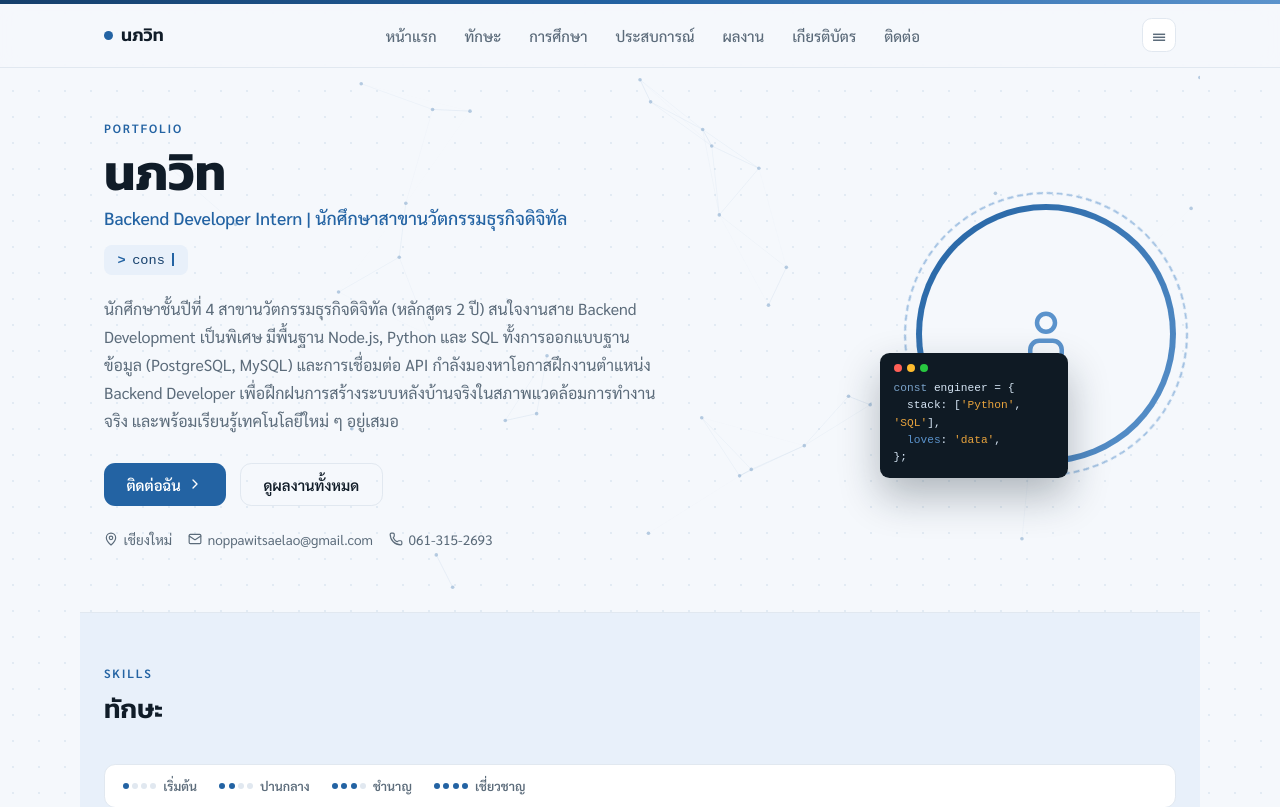
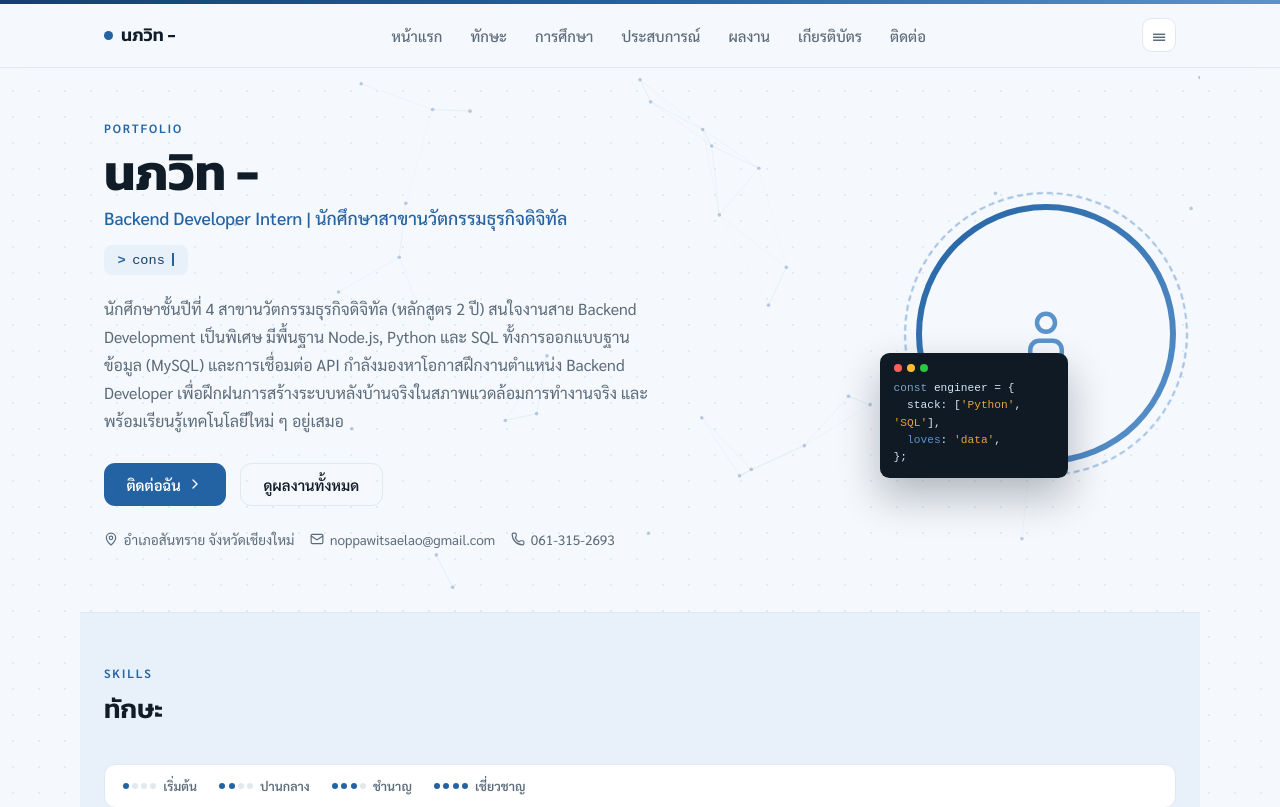
Before and after one commit to noppawit1480-byte/Portfolio, a plain HTML site: page index.html in a window 1280 px wide. Shown: the top 807 px of the page. Drawn offline with nearby package versions, Linux system fonts and the light colour scheme.

Commit message:
Add files via upload

```diff
--- a/data.js
+++ b/data.js
@@ -1,35 +1,22 @@
-/* ============================================================
-   แก้ไขข้อมูลของคุณตรงนี้ที่เดียว แล้ว commit + push ขึ้น GitHub
-   เว็บจะอัปเดตให้อัตโนมัติ (ไม่ต้อง build หรือติดตั้งอะไรเพิ่ม)
-
-   จุดที่มีคอมเมนต์ "⚠" คือจุดที่ควรตรวจสอบ/เติมเองก่อนเผยแพร่จริง
-   ============================================================ */
-
 const PORTFOLIO_DATA = {
 
   // ---------- ข้อมูลส่วนตัว ----------
   profile: {
-    name: "นภวิท", // ยืนยันแล้วว่าไม่มีนามสกุล
+    name: "นภวิท -",
     title: "Backend Developer Intern | นักศึกษาสาขานวัตกรรมธุรกิจดิจิทัล",
-    bio: "นักศึกษาชั้นปีที่ 4 สาขานวัตกรรมธุรกิจดิจิทัล (หลักสูตร 2 ปี) สนใจงานสาย Backend Development เป็นพิเศษ มีพื้นฐาน Node.js, Python และ SQL ทั้งการออกแบบฐานข้อมูล (PostgreSQL, MySQL) และการเชื่อมต่อ API กำลังมองหาโอกาสฝึกงานตำแหน่ง Backend Developer เพื่อฝึกฝนการสร้างระบบหลังบ้านจริงในสภาพแวดล้อมการทำงานจริง และพร้อมเรียนรู้เทคโนโลยีใหม่ ๆ อยู่เสมอ",
+    bio: "นักศึกษาชั้นปีที่ 4 สาขานวัตกรรมธุรกิจดิจิทัล (หลักสูตร 2 ปี) สนใจงานสาย Backend Development เป็นพิเศษ มีพื้นฐาน Node.js, Python และ SQL ทั้งการออกแบบฐานข้อมูล (MySQL) และการเชื่อมต่อ API กำลังมองหาโอกาสฝึกงานตำแหน่ง Backend Developer เพื่อฝึกฝนการสร้างระบบหลังบ้านจริงในสภาพแวดล้อมการทำงานจริง และพร้อมเรียนรู้เทคโนโลยีใหม่ ๆ อยู่เสมอ",
     photoUrl: "", // ⚠ ใส่ลิงก์รูปโปรไฟล์ (เช่น อัปโหลดใส่โฟลเดอร์ images/ ในโปรเจกต์นี้แล้วใช้ path แบบเดียวกับรูปเกียรติบัตรด้านล่าง)
     resumeUrl: "", // ใส่ลิงก์ไฟล์ PDF เรซูเม่ของคุณ (เช่น อัปโหลดขึ้น Google Drive แบบเปิดดูได้ แล้ววางลิงก์ตรงนี้)
-    location: "เชียงใหม่", // ตั้งใจใส่แค่จังหวัด ไม่ใส่ที่อยู่เต็มเพื่อความเป็นส่วนตัว
+    location: "อำเภอสันทราย จังหวัดเชียงใหม่", // ตั้งใจใส่แค่จังหวัด ไม่ใส่ที่อยู่เต็มเพื่อความเป็นส่วนตัว
     email: "noppawitsaelao@gmail.com",
     phone: "061-315-2693",
     // ข้อความที่จะพิมพ์วนไปเรื่อย ๆ แบบเทอร์มินัลใต้ตำแหน่งงาน แก้/เพิ่ม/ลบได้ตามใจ
     taglines: [
       'const role = "Backend Developer Intern";',
       'app.post("/api/skills", (req, res) => res.send("ready to learn"));',
-      "ออกแบบฐานข้อมูลและ API ด้วย Node.js, SQL และ PostgreSQL",
+      "ออกแบบฐานข้อมูลและ API ด้วย Node.js, SQL",
     ],
   },
-
-  // ---------- ทักษะ ----------
-  // category ที่รองรับ: "ทักษะเทคนิค", "เครื่องมือ", "ภาษา", "ทักษะทางสังคม"
-  // level ที่รองรับ: "เริ่มต้น", "ปานกลาง", "ชำนาญ", "เชี่ยวชาญ"
-  // ⚠ ระดับ (level) ของทักษะเทคนิค/เครื่องมือ/ทักษะทางสังคม ผมตั้งเป็น "ปานกลาง" ให้เป็นค่าเริ่มต้นทั้งหมด
-  //    เพราะในเรซูเม่ไม่ได้ระบุระดับความชำนาญแต่ละอย่างไว้ — กรุณาปรับให้ตรงกับความสามารถจริงของคุณ
   skills: [
     // Core Programming (เรียงให้ทักษะที่เกี่ยวกับ Backend ขึ้นก่อน)
     { name: "Node.js", category: "ทักษะเทคนิค", level: "ปานกลาง" },
@@ -67,6 +54,16 @@ const PORTFOLIO_DATA = {
   // ---------- ประวัติการศึกษา ----------
   education: [
     {
+      school: "มหาวิทยาลัยแม่โจ้",
+      degree: "ปริญญาตรี (ต่อเนื่อง 2 ปี)",
+      field: "นวัตกรรมธุรกิจดิจิทัล (คณะบริหารธุรกิจ)",
+      startDate: "2568",
+      endDate: "ปัจจุบัน (กำลังศึกษาอยู่)",
+      gpa: "3.67",
+      logoUrl: "images/logos/maejo-university.png",
+      description: "",
+    },
+    {
       school: "วิทยาลัยเทคโนโลยีโปลิเทคนิคลานนา เชียงใหม่",
       degree: "ประกาศนียบัตรวิชาชีพชั้นสูง (ปวส.)",
       field: "เทคโนโลยีสารสนเทศ",
@@ -86,23 +83,11 @@ const PORTFOLIO_DATA = {
       logoUrl: "images/logos/lanna-polytechnic.png",
       description: "",
     },
-    {
-      school: "มหาวิทยาลัยแม่โจ้",
-      degree: "ปริญญาตรี (ต่อเนื่อง 2 ปี)",
-      field: "นวัตกรรมธุรกิจดิจิทัล (คณะบริหารธุรกิจ)",
-      startDate: "2568", // ⚠ ปีที่เริ่มเรียนเป็นการประมาณจากบริบท (ต่อเนื่องจากปวส.ที่จบปี 2568) กรุณายืนยันปีจริงอีกครั้ง
-      endDate: "ปัจจุบัน (กำลังศึกษาอยู่)",
-      gpa: "3.67",
-      logoUrl: "images/logos/maejo-university.png",
-      description: "",
-    },
   ],
 
   // ---------- ประวัติการทำงาน / ฝึกงาน ----------
   experience: [
     {
-      // ⚠ แก้ปีจาก 2568 (ตามเรซูเม่เดิม) เป็น 2567 แล้ว เพราะเกียรติบัตรที่แนบมาระบุชัดเจนว่าฝึกงานช่วง 1 ก.ค. - 31 ส.ค. 2567
-      //    ถ้าปีที่ถูกต้องจริง ๆ คือ 2568 ให้แก้กลับตรงนี้
       position: "IT Support",
       company: "สำนักงานเขตพื้นที่การศึกษาประถมศึกษาเชียงใหม่ เขต 1",
       type: "ฝึกงาน",
@@ -121,9 +106,8 @@ const PORTFOLIO_DATA = {
       description: "ซ่อมบำรุงอุปกรณ์มอเตอร์ไฟฟ้าและอิเล็กทรอนิกส์ • ดูแลเว็บไซต์ • เชื่อมต่อและติดตั้งอุปกรณ์เครือข่ายและ IOT",
     },
     {
-      // ⚠ ชื่อบริษัทนี้ตัวอักษรในไฟล์ resume ไม่ชัดเจน (OCR อ่านได้ไม่แน่นอน) กรุณาตรวจสอบการสะกดชื่อบริษัทให้ถูกต้องอีกครั้ง
       position: "IT Support",
-      company: "บริษัท วิริชา คอมพิวเมท จำกัด",
+      company: "บริษัท วิรชา คอมพิวเมท จำกัด",
       type: "ฝึกงาน",
       location: "เชียงใหม่",
       startDate: "2566",
@@ -131,14 +115,6 @@ const PORTFOLIO_DATA = {
       description: "ซ่อมบำรุงอุปกรณ์คอมพิวเตอร์และอิเล็กทรอนิกส์ • เชื่อมต่อและติดตั้งอุปกรณ์เครือข่าย",
     },
   ],
-
-  // ---------- ผลงาน ----------
-  // ⚠⚠ สำคัญมากสำหรับใบสมัคร Backend Developer ที่ PDKM: ตอนนี้ส่วนนี้ยังว่างอยู่
-  //    บริษัทจะดูโค้ด/ผลงานจริงเป็นหลัก แนะนำให้ใส่โปรเจกต์ที่โชว์ฝั่ง Backend ได้ชัดเจน เช่น
-  //    - โปรเจกต์ที่สร้าง REST API ด้วย Node.js
-  //    - โปรเจกต์ที่ออกแบบและเชื่อมต่อฐานข้อมูล (Supabase/PostgreSQL, MySQL)
-  //    - เว็บระบบแจ้งซ่อมที่เคยพัฒนาตอนฝึกงาน (ถ้ามีซอร์สโค้ดหรือ demo ก็ใส่ได้เลย)
-  //    ตัวอย่างการเพิ่ม 1 โปรเจกต์:
   // {
   //   title: "ระบบแจ้งซ่อมคอมพิวเตอร์และเครือข่าย",
   //   imageUrl: "",
@@ -169,7 +145,6 @@ const PORTFOLIO_DATA = {
       link: "",
     },
     {
-      // ⚠ ในภาพต้นฉบับตัวอักษรเลือนอ่านเป็น "ท8ท" — น่าจะหมายถึงโปรแกรม n8n (ตรงกับทักษะที่มีอยู่แล้วในหน้าเว็บ) กรุณายืนยันอีกครั้ง
       title: "อบรมหลักสูตร AI Automation โดยโปรแกรม n8n",
       type: "certificate",
       issuer: "บริษัท สเปราติง เทค (ประเทศไทย) จำกัด ร่วมกับ สำนักบริหารและพัฒนาวิชาการ มหาวิทยาลัยแม่โจ้",
@@ -188,21 +163,15 @@ const PORTFOLIO_DATA = {
   ],
 
   // ---------- ช่องทางติดต่อ ----------
-  // platform ที่รองรับ: facebook, instagram, line, github, linkedin, email, phone, youtube, tiktok, twitter, website
   contacts: [
     { platform: "email", label: "", url: "mailto:noppawitsaelao@gmail.com" },
     { platform: "phone", label: "เบอร์หลัก", url: "tel:0613152693" },
     { platform: "phone", label: "เบอร์สำรอง", url: "tel:0623924608" },
     { platform: "line", label: "noppawti", url: "https://line.me/ti/p/~noppawti" },
     { platform: "instagram", label: "@wit_1480", url: "https://instagram.com/wit_1480" },
-    // ⚠ Facebook: มีแค่ชื่อที่แสดง "Wit Noppawit" ไม่มีลิงก์โปรไฟล์ ทำให้กดแล้วอาจไม่พาไปหน้าคุณโดยตรง
-    //    วิธีหาลิงก์จริง: เปิดโปรไฟล์ Facebook ของคุณ แล้วคัดลอก URL จากแถบที่อยู่เบราว์เซอร์มาแทนตรงนี้
-    { platform: "facebook", label: "Wit Noppawit", url: "https://facebook.com/" },
-    // ⚠ แนะนำให้เพิ่มลิงก์ GitHub เป็นอย่างน้อย เพราะมีทักษะเขียนโปรแกรมและ Git/GitHub อยู่แล้ว
-    // { platform: "github", label: "@username", url: "https://github.com/username" },
-    // { platform: "linkedin", label: "", url: "https://linkedin.com/in/username" },
+    { platform: "facebook", label: "Wit Noppawit", url: "https://www.facebook.com/wit1480/?locale=th_TH" },
+    { platform: "github", label: "noppawit1480", url: "https://github.com/noppawit1480-byte" },
   ],
 };
 
-// ห้ามลบบรรทัดนี้ — เชื่อมข้อมูลด้านบนเข้ากับตัวเว็บ
 window.PORTFOLIO_DATA = PORTFOLIO_DATA;
--- a/index.html
+++ b/index.html
@@ -3,8 +3,8 @@
 <head>
 <meta charset="UTF-8" />
 <meta name="viewport" content="width=device-width, initial-scale=1.0" />
-<title>พอร์ตโฟลิโอ</title>
-<meta name="description" content="เว็บพอร์ตโฟลิโอส่วนตัว ประวัติการศึกษา ประสบการณ์ทำงาน ผลงาน และเกียรติบัตร" />
+<title>Portfolio</title>
+<meta name="description" content="เว็บ Portfolio ส่วนตัว ประวัติการศึกษา ประสบการณ์ทำงาน ผลงาน และเกียรติบัตร" />
 <link rel="preconnect" href="https://fonts.googleapis.com">
 <link rel="preconnect" href="https://fonts.gstatic.com" crossorigin>
 <link href="https://fonts.googleapis.com/css2?family=Kanit:wght@500;600;700&family=Sarabun:wght@300;400;500;600;700&display=swap" rel="stylesheet">
@@ -16,7 +16,7 @@
 
   <header class="navbar">
     <div class="navbar-inner">
-      <a href="#home" class="brand"><span class="brand-dot"></span><span id="brandName">พอร์ตโฟลิโอ</span></a>
+      <a href="#home" class="brand"><span class="brand-dot"></span><span id="brandName">Portfolio</span></a>
       <nav class="nav-links">
         <a href="#home" class="nav-link">หน้าแรก</a>
         <a href="#skills" class="nav-link">ทักษะ</a>
--- a/script.js
+++ b/script.js
@@ -254,7 +254,7 @@
 
   /* ---------------- Footer ---------------- */
   document.getElementById('footerText').innerHTML =
-    '© <span>' + new Date().getFullYear() + '</span> ' + esc(profile.name || 'Portfolio') + ' · สร้างด้วยความตั้งใจ';
+    '© <span>' + new Date().getFullYear() + '</span> ' + ' · Portfolio'+ ' · Noppawit';
 
   /* ---------------- Lightbox (view certificate full-size) ---------------- */
   var lightbox = document.getElementById('lightbox');
```
